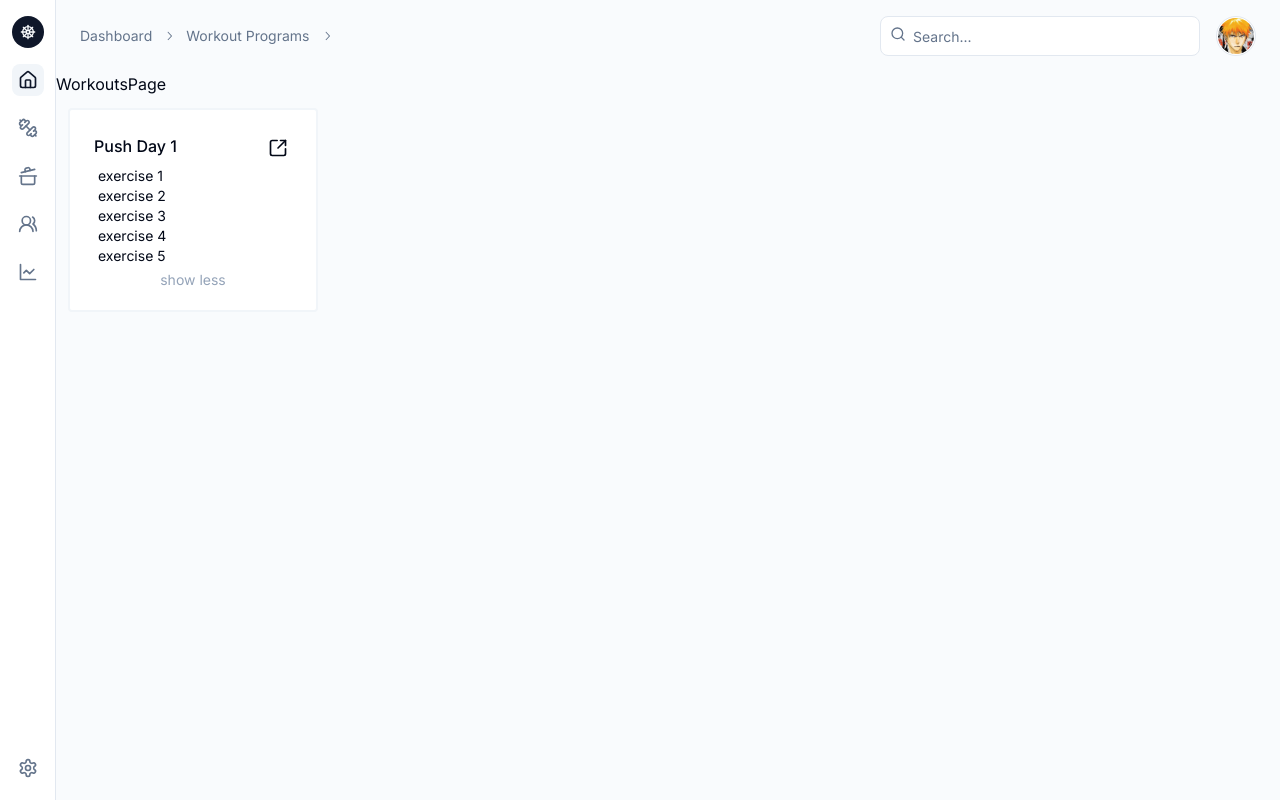
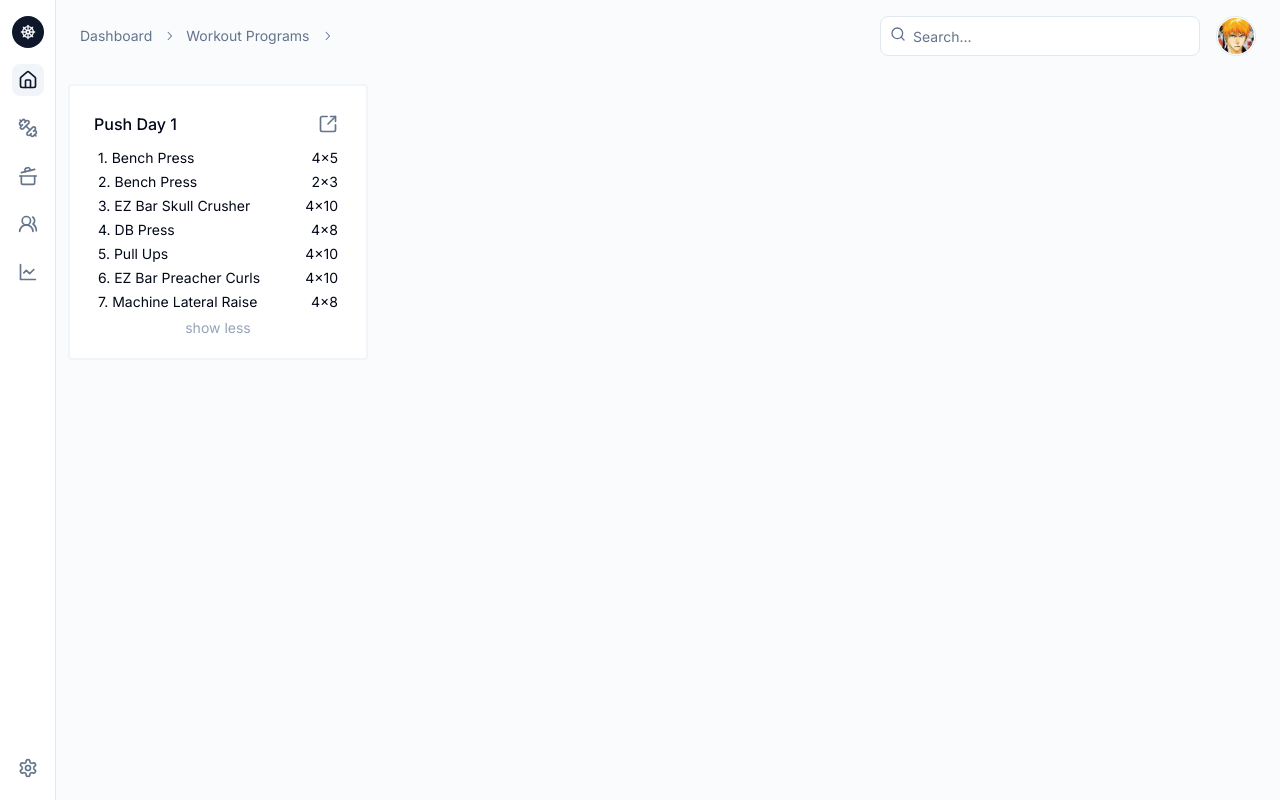
Before and after one commit to EricPezzulo/EPTraining, a Next.js app: page /workouts in a window 1280 px wide. Both pictures are taken after a click on the button "show more". Built offline with nearby package versions, Linux system fonts and the light colour scheme.

Commit message:
adding more to workout card

```diff
--- a/src/app/workouts/page.tsx
+++ b/src/app/workouts/page.tsx
@@ -1,5 +1,6 @@
 import Sidebar from "@/components/custom-ui/Sidebar";
-import WorkoutCard, { exercisesType } from "@/components/custom-ui/WorkoutCard";
+import WorkoutCardPreview from "@/components/custom-ui/WorkoutCardPreview";
+import  { exercisesType } from "@/components/custom-ui/WorkoutCardPreview";
 import {
   Breadcrumb,
   BreadcrumbItem,
@@ -73,7 +74,8 @@ const exercises: exercisesType = {
       weight: 80,
       RPE: 7,
     },
-]};
+  ],
+};
 
 const WorkoutsPage = () => {
   return (
@@ -132,8 +134,11 @@ const WorkoutsPage = () => {
           </DropdownMenu>
         </header>
         <div>
-          WorkoutsPage
-          <WorkoutCard workoutTitle="Push Day 1" exercises={exercises} date='7-15-2024' />
+          <WorkoutCardPreview
+            workoutTitle="Push Day 1"
+            exercises={exercises}
+            date="7-15-2024"
+          />
         </div>
       </div>
     </div>
--- a/src/components/custom-ui/WorkoutCard.tsx
+++ /dev/null
@@ -1,62 +0,0 @@
-"use client";
-import { SquareArrowOutUpRight } from "lucide-react";
-import { useState } from "react";
-
-export type exercisesType= {
-  exercises: {
-    exerciseName: string,
-    sets?: number,
-    reps?: number,
-    weight?: number,
-    RPE?: number,
-    loadPercentage?: number
-  }[]
-}
-
-interface WorkoutCardPropTypes {
-  workoutTitle: string,
-  exercises: exercisesType,
-  date: string,
-
-}
-
-const WorkoutCard = ({workoutTitle, exercises, date}:WorkoutCardPropTypes) => {
-  const [showMore, setShowMore] = useState<boolean>(false);
-  console.log(workoutTitle, exercises, date)
-  return (
-    <div className="p-3">
-      <div className="flex w-[250px] flex-col rounded border-2 border-slate-100 bg-white p-5">
-        <div className="grid grid-cols-2 justify-between p-1">
-          <p className="font-medium text-nowrap">{workoutTitle || "Workout Title"}</p>
-          <div className="flex justify-end">
-            <div className='hover:bg-slate-100 p-1 duration-150 ease-in rounded-md hover:cursor-pointer'>
-              <SquareArrowOutUpRight className='h-5 w-5' />
-            </div>
-          </div>
-        </div>
-
-        <div className="px-2 text-sm">
-          {Object(exercises).value}
-          <p>exercise 1</p>
-          <p>exercise 2</p>
-          <p>exercise 3</p>
-          {showMore ? (
-            <>
-              <p>exercise 4</p>
-              <p>exercise 5</p>
-            </>
-          ) : null}
-          <button
-            onClick={() => setShowMore((prev) => !prev)}
-            className="w-full pt-1 items-center text-sm text-slate-400 duration-150 ease-in hover:text-slate-700"
-            type="button"
-          >
-            {showMore ? "show less" : "show more"}
-          </button>
-        </div>
-      </div>
-    </div>
-  );
-};
-
-export default WorkoutCard;
--- /dev/null
+++ b/src/components/custom-ui/WorkoutCardPreview.tsx
@@ -0,0 +1,151 @@
+"use client";
+import { SquareArrowOutUpRight } from "lucide-react";
+import { useState } from "react";
+import {
+  Dialog,
+  DialogClose,
+  DialogContent,
+  DialogDescription,
+  DialogHeader,
+  DialogTitle,
+  DialogTrigger,
+} from "../shadcn-ui/dialog";
+import { Input } from "../shadcn-ui/input";
+
+import { Label } from "../shadcn-ui/label";
+import { Button } from "../shadcn-ui/button";
+
+export type exercisesType = {
+  exercises: {
+    exerciseName: string;
+    sets?: number;
+    reps?: number;
+    weight?: number;
+    RPE?: number;
+    loadPercentage?: number;
+  }[];
+};
+
+interface WorkoutCardPropTypes {
+  workoutTitle: string;
+  exercises: exercisesType;
+  date: string;
+}
+
+const WorkoutCardPreview = ({
+  workoutTitle,
+  exercises,
+  date,
+}: WorkoutCardPropTypes) => {
+  const [showMore, setShowMore] = useState<boolean>(false);
+  console.log(exercises, date);
+  return (
+    <div className="p-3">
+      <div className="flex w-[300px] flex-col rounded border-2 border-slate-100 bg-white p-5">
+        <div className="grid grid-cols-2 items-center justify-between p-1 pb-2">
+          <p className="text-nowrap font-medium">
+            {workoutTitle || "Workout Title"}
+          </p>
+          <div className="flex justify-end">
+            <Dialog>
+              <DialogTrigger>
+                <DialogHeader>
+                  <DialogDescription>
+                    <div className="rounded-md p-1 duration-150 ease-in hover:cursor-pointer hover:bg-slate-100">
+                      <SquareArrowOutUpRight className="h-5 w-5" />
+                    </div>
+                  </DialogDescription>
+                </DialogHeader>
+              </DialogTrigger>
+              <DialogContent className="h-[550px] overflow-auto ">
+                <div>
+                  {exercises.exercises.map((exercise, index) => (
+                    <div className="py-4" key={index}>
+                      <div>
+                        {index + 1}.{" "}
+                        <Label className="py-1">Exercise name</Label>
+                        <Input
+                          type="text"
+                          defaultValue={exercise.exerciseName}
+                        />
+                      </div>
+                      <div className="grid grid-cols-2 gap-3 py-1 ">
+                        <div>
+                          <Label>Sets</Label>
+                          <Input type="text" defaultValue={exercise.sets} />
+                        </div>
+                        <div>
+                          <Label>Reps</Label>
+                          <Input type="text" defaultValue={exercise.reps} />
+                        </div>
+                      </div>
+                    </div>
+                  ))}
+                   <DialogClose>
+                  <Button type="button" variant="secondary">
+                    Close
+                  </Button>
+                </DialogClose>
+                </div>
+
+                {/* <Button type="button" variant="default">
+                    Save
+                  </Button> */}
+              </DialogContent>
+            </Dialog>
+          </div>
+        </div>
+
+        <div className="px-2 text-sm">
+          <ol>
+            {exercises.exercises
+              .map((exercise, index) => (
+                <div
+                  className="grid grid-cols-2 justify-between py-0.5"
+                  key={index}
+                >
+                  <li className="w-full whitespace-nowrap">
+                    {index + 1}. {exercise.exerciseName}
+                  </li>
+                  <li className="w-full text-right">
+                    {" "}
+                    {exercise.sets}x{exercise.reps}
+                  </li>
+                </div>
+              ))
+              .slice(0, 4)}
+          </ol>
+
+          {showMore ? (
+            <ol>
+              {exercises.exercises
+                .map((exercise, index) => (
+                  <div
+                    className="grid grid-cols-2 justify-between py-0.5"
+                    key={index}
+                  >
+                    <li className="w-full whitespace-nowrap">
+                      {index + 1}. {exercise.exerciseName}
+                    </li>
+                    <li className="w-full text-right">
+                      {exercise.sets}x{exercise.reps}
+                    </li>
+                  </div>
+                ))
+                .slice(4)}
+            </ol>
+          ) : null}
+          <button
+            onClick={() => setShowMore((prev) => !prev)}
+            className="w-full items-center pt-1 text-sm text-slate-400 duration-150 ease-in hover:text-slate-700"
+            type="button"
+          >
+            {showMore ? "show less" : "show more"}
+          </button>
+        </div>
+      </div>
+    </div>
+  );
+};
+
+export default WorkoutCardPreview;
```
Also changed, not shown: package.json (+24 -24 lines), 1 other file (tests, documents, lock files or other folders). Lines whose indentation alone changed are shown as unchanged.
